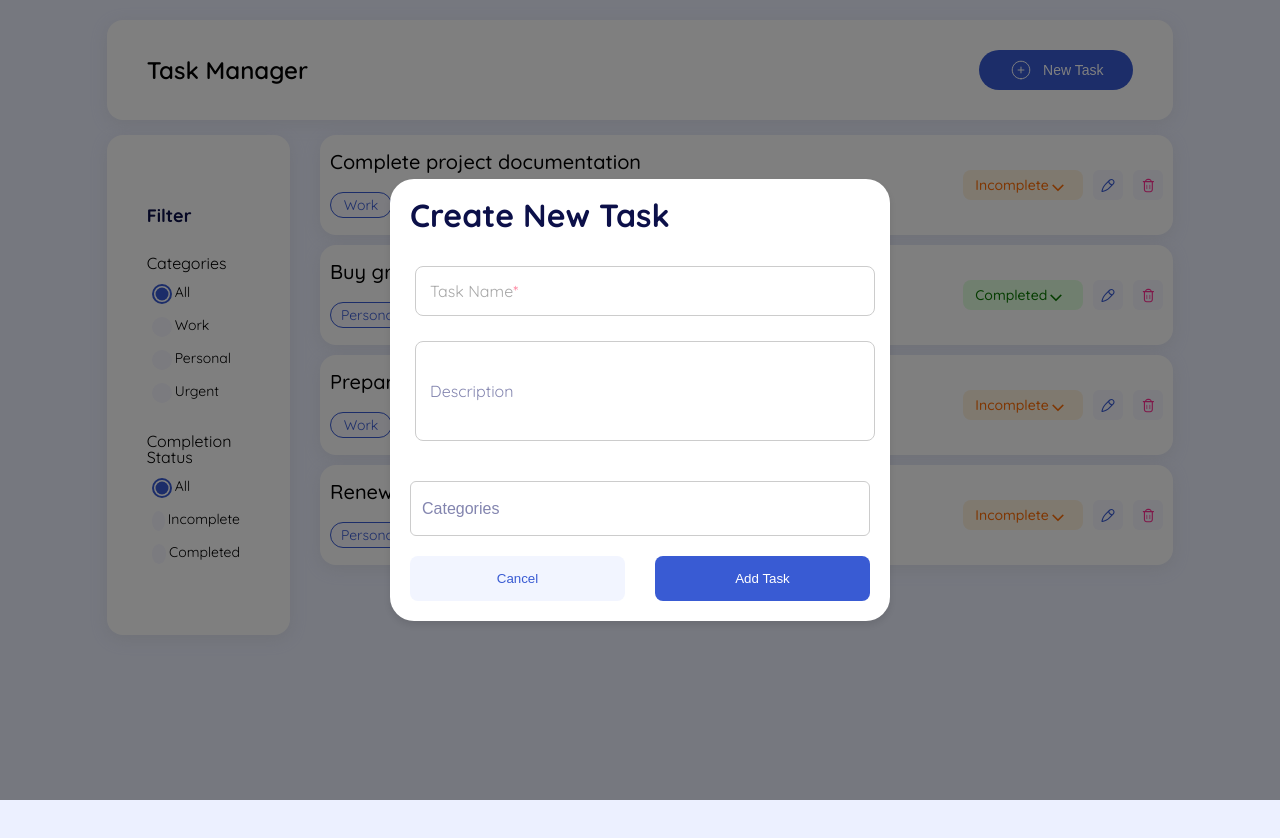
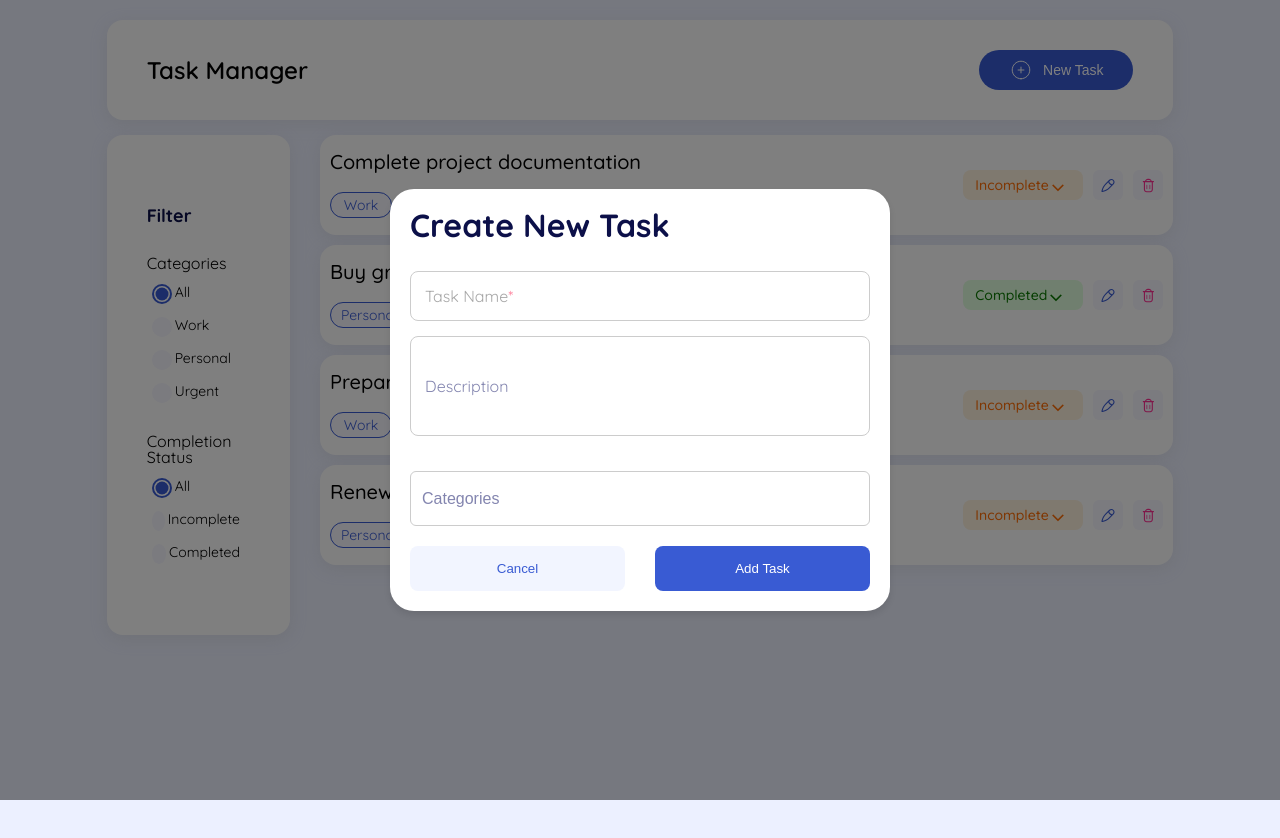
Before and after one commit to bayanghaben/task-manager, a React (Create React App) app: page / in a window 1280 px wide. Both pictures are taken after a click on the button "New Task". Shown: the top 838 px of the page. Built offline with nearby package versions, Linux system fonts and the light colour scheme.

Commit message:
remove margin and comments

```diff
--- a/src/components/sharedComponent/FloatingLabelInput/style.module.css
+++ b/src/components/sharedComponent/FloatingLabelInput/style.module.css
@@ -3,7 +3,6 @@
   display: flex;
   flex-direction: column;
   width: 100%;
-  margin: 5px;
 }
 
 .label {
@@ -14,7 +13,7 @@
   font-size: 16px;
   color: rgba(77, 77, 77, 0.5);
   transition: all 0.3s ease;
-  pointer-events: none; /* Prevents clicks on the label */
+  pointer-events: none;
 }
 
 .inputField {
--- a/src/components/sharedComponent/FloatingLabelTextArea/style.module.css
+++ b/src/components/sharedComponent/FloatingLabelTextArea/style.module.css
@@ -3,7 +3,6 @@
   display: flex;
   flex-direction: column;
   width: 100%;
-  margin: 5px;
 }
 
 .label {
@@ -14,7 +13,7 @@
   font-size: 16px;
   color: #8385af;
   transition: all 0.3s ease;
-  pointer-events: none; /* Prevents clicks on the label */
+  pointer-events: none;
 }
 
 .textareaField {
@@ -25,8 +24,8 @@
   border-radius: 8px;
   outline: none;
   box-sizing: border-box;
-  min-height: 100px; /* Adjust the height as needed */
-  resize: none; /* Prevent resizing of the textarea */
+  min-height: 100px;
+  resize: none;
   transition: all 0.3s ease;
 }
 
```
